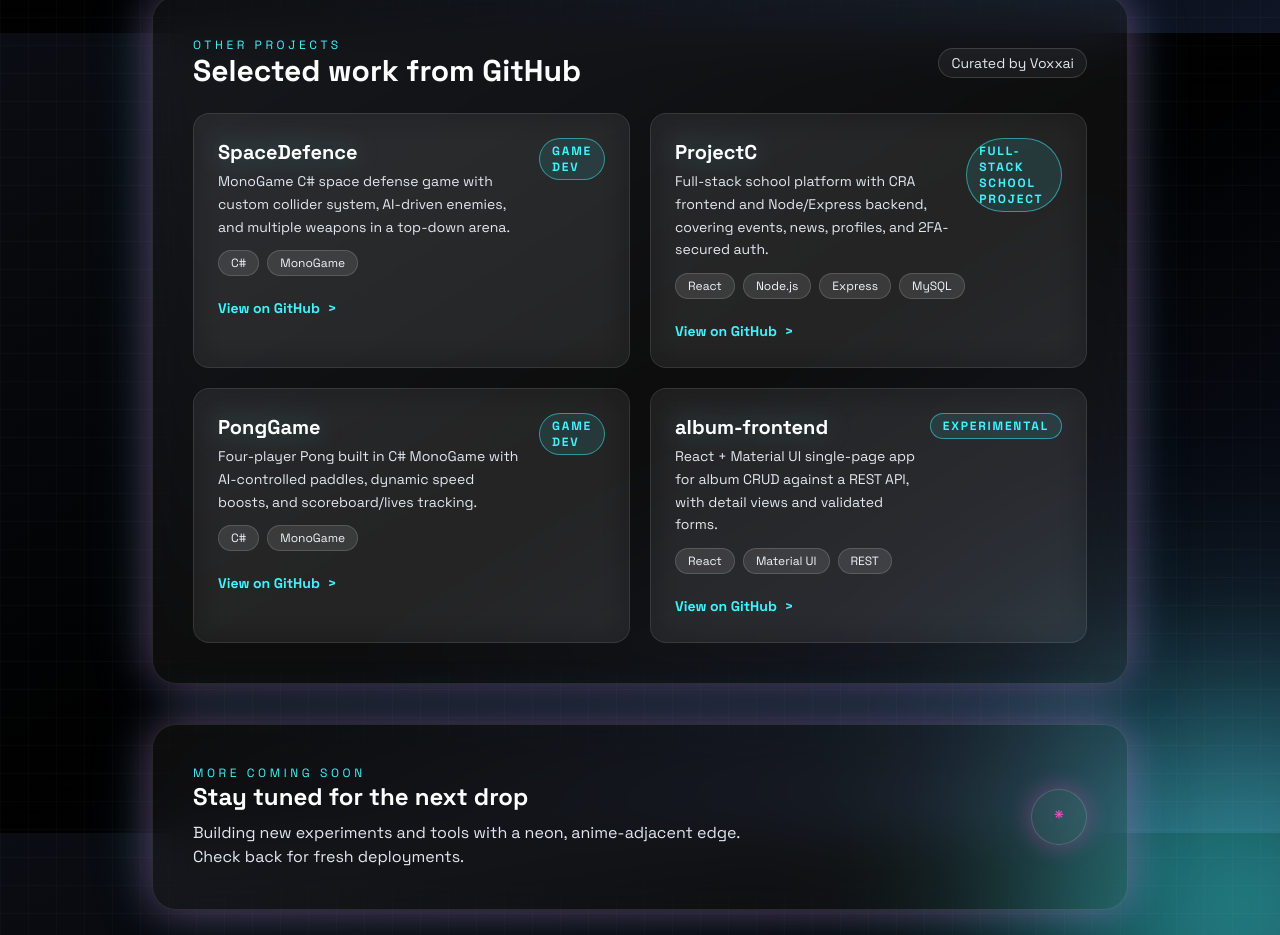
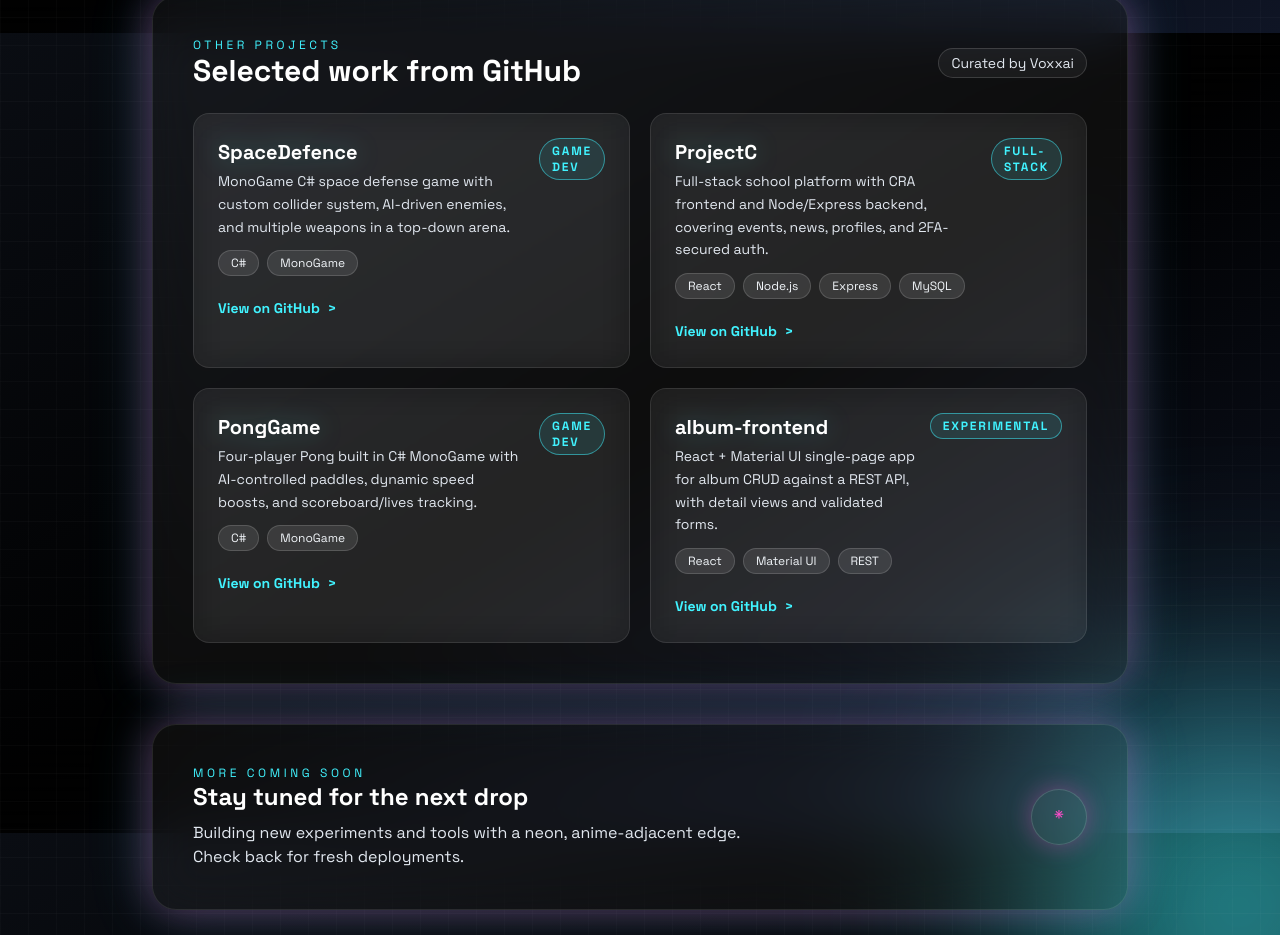
Before and after one commit to Voxxai/voxxai.github.io, a React (Create React App) app: page / in a window 1280 px wide. Shown: the part 767-1702 px from the top of the page. Built offline with nearby package versions, Linux system fonts and the light colour scheme.

Commit message:
Update label for ProjectC in otherProjects array

```diff
--- a/src/App.tsx
+++ b/src/App.tsx
@@ -14,7 +14,7 @@ const otherProjects = [
     description:
       "Full-stack school platform with CRA frontend and Node/Express backend, covering events, news, profiles, and 2FA-secured auth.",
     stack: ["React", "Node.js", "Express", "MySQL"],
-    label: "Full-stack school project",
+    label: "Full-stack",
     link: "https://github.com/Voxxai/ProjectC",
   },
   {
```
